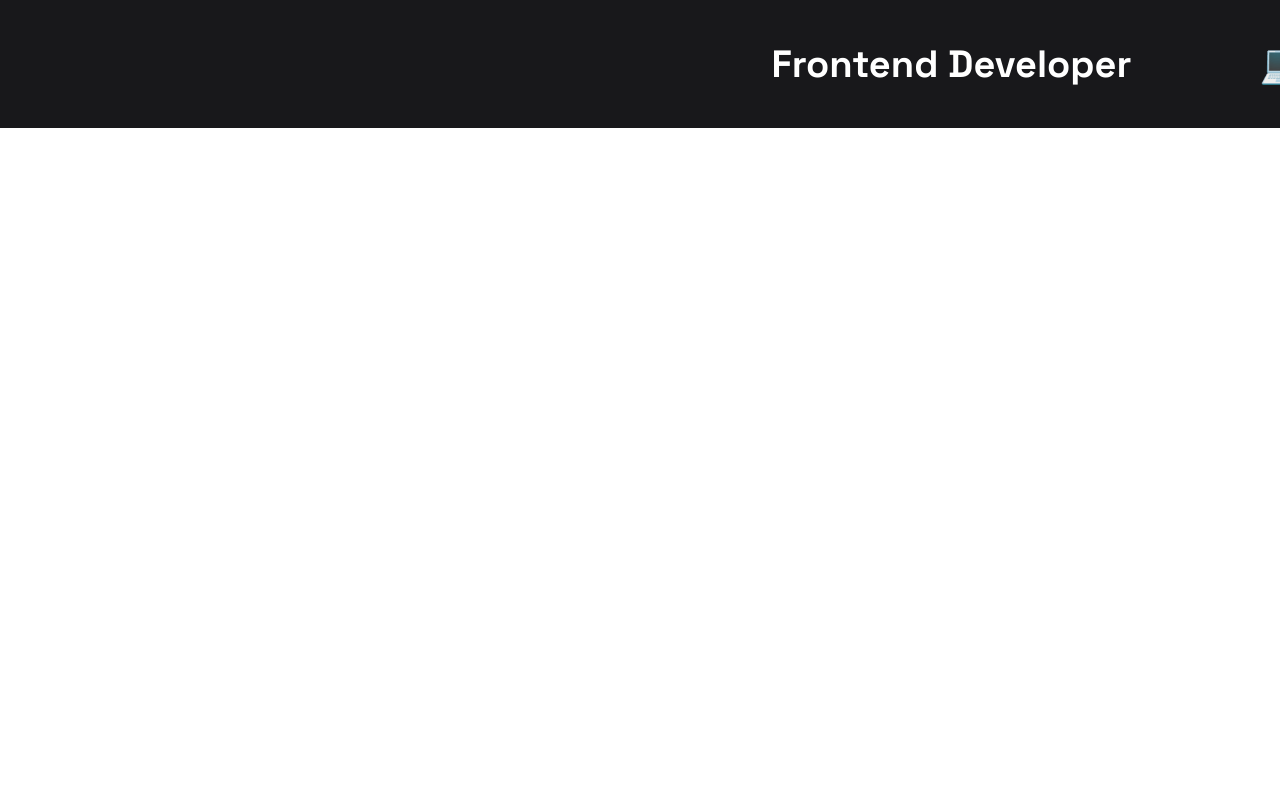
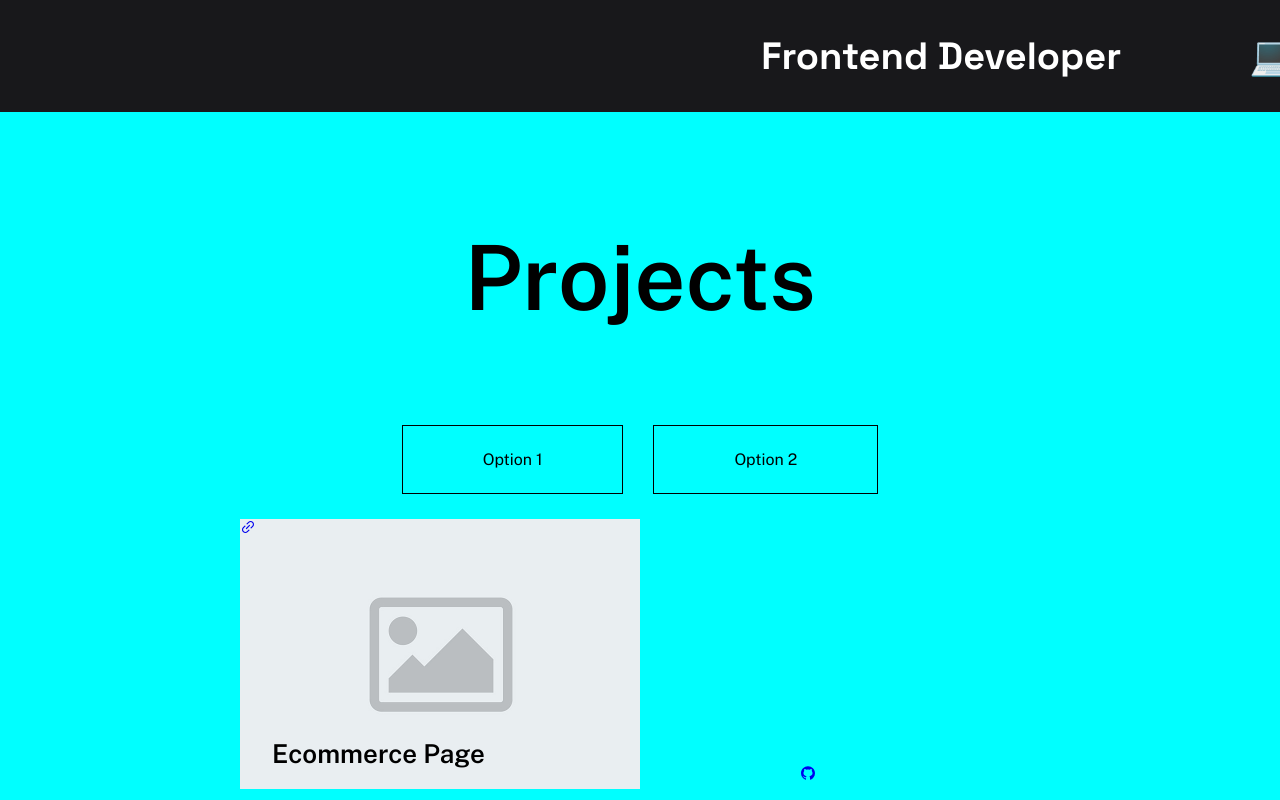
Before and after one commit to igor570/personal-website, a React (Vite) app: page / in a window 1280 px wide. Shown: the part 880-1680 px from the top of the page. Built offline with nearby package versions, Linux system fonts and the light colour scheme.

Commit message:
ui update 2

```diff
--- a/package.json
+++ b/package.json
@@ -14,6 +14,7 @@
   "dependencies": {
     "react": "^18.2.0",
     "react-dom": "^18.2.0",
+    "react-icons": "^4.10.1",
     "sass": "^1.65.1"
   },
   "devDependencies": {
--- a/src/App.jsx
+++ b/src/App.jsx
@@ -1,5 +1,6 @@
 import './App.scss'
 import NavBar from './components/NavBar'
+import ProjectSwitcher from './components/ProjectsSection/ProjectSwitcher'
 import ScrollBar from './components/ScrollBar'
 
 function App() {
@@ -10,7 +11,7 @@ function App() {
         <section className='heroSection'>
           <div className='heroWrapper'>
             <div className='textWrapper'>
-              <div className='headerText'>Header</div>
+              <h1 className='headerText'>Header</h1>
               <div className='bodyText'>
                 Lorem ipsum dolor sit amet consectetur adipisicing elit. Harum
                 fugit suscipit veritatis exercitationem totam tempore labore ab
@@ -22,7 +23,9 @@ function App() {
         </section>
         <ScrollBar />
 
-        <section id='projects' className='projectsSection'></section>
+        <section id='projects' className='projectsSection'>
+          <ProjectSwitcher />
+        </section>
 
         <section id='contact' className='contactSection'></section>
       </div>
--- a/src/App.scss
+++ b/src/App.scss
@@ -56,7 +56,7 @@
 }
 
 .projectsSection {
-  min-height: 100dvh;
+  min-height: 150dvh;
   background-color: blue;
 }
 
@@ -67,5 +67,5 @@
 
 //Projects Styling
 .projectsSection {
-  background-color: $main_color;
+  background-color: cyan;
 }
--- a/src/components/ProjectsSection/ProjectCard.jsx
+++ b/src/components/ProjectsSection/ProjectCard.jsx
@@ -0,0 +1,25 @@
+import React from 'react'
+import './ProjectCard.scss'
+import { AiFillGithub, AiOutlineLink } from 'react-icons/ai'
+
+const ProjectCard = ({ cardName, cardImg, gitURL, vercelURL }) => {
+  // Cards must be 400x270
+  return (
+    <div className='projectWrapper'>
+      <div className='cardWrap'>
+        <img src={cardImg} className='cardImg'></img>
+        <div className='cardText'>{cardName}</div>
+        <div className='cardLinks'>
+          <a href={gitURL} className='gitLogo'>
+            <AiFillGithub />
+          </a>
+          <a href={vercelURL} className='linkLogo'>
+            <AiOutlineLink />
+          </a>
+        </div>
+      </div>
+    </div>
+  )
+}
+
+export default ProjectCard
--- /dev/null
+++ b/src/components/ProjectsSection/ProjectCard.scss
@@ -0,0 +1,30 @@
+.cardImg {
+  width: 50%;
+}
+
+.projectWrapper {
+  position: relative;
+}
+.cardWrap {
+  display: inline-block;
+}
+.cardText {
+  font-size: 26px;
+  font-weight: 600;
+  position: absolute;
+  left: 2rem;
+  top: 0;
+  top: 80%;
+}
+
+.gitLogo {
+  position: absolute;
+  left: 35rem;
+  top: 90%;
+}
+
+.linkLogo {
+  position: absolute;
+  left: rem;
+  top: 0;
+}
--- a/src/components/ProjectsSection/ProjectSwitcher.jsx
+++ b/src/components/ProjectsSection/ProjectSwitcher.jsx
@@ -1,5 +1,36 @@
-import React from 'react'
+import React, { useState } from 'react'
+import './ProjectSwitcher.scss'
+import ProjectCard from './ProjectCard'
 
-export const ProjectSwitcher = () => {
-  return <div>ProjectSwitcher</div>
+const ProjectSwitcher = () => {
+  const [cards, setCards] = useState()
+
+  const projDetails = {
+    cardName: 'Ecommerce Page',
+    cardImg: '../src/assets/placeholder.jpg',
+    gitURL: 'test',
+    vercelURL: 'test',
+  }
+
+  return (
+    <>
+      <div className='subheaderWrapper'>
+        <h2 className='subheaderText'>Projects</h2>
+      </div>
+      <div className='switcherContainer'>
+        <div className='switch'>Option 1</div>
+        <div className='switch'>Option 2</div>
+      </div>
+      <div className='cardWrapper'>
+        <ProjectCard
+          cardName={projDetails.cardName}
+          cardImg={projDetails.cardImg}
+          gitURL={projDetails.gitURL}
+          vercelURL={projDetails.vercelURL}
+        />
+      </div>
+    </>
+  )
 }
+
+export default ProjectSwitcher
--- /dev/null
+++ b/src/components/ProjectsSection/ProjectSwitcher.scss
@@ -0,0 +1,30 @@
+.subheaderWrapper {
+  display: flex;
+  justify-content: center;
+  padding-top: 7rem;
+  padding-bottom: 5rem;
+}
+
+.subheaderText {
+  font-size: 90px;
+}
+
+.switcherContainer {
+  display: flex;
+  flex-direction: row;
+  white-space: nowrap;
+  gap: 2rem;
+  justify-content: center;
+  padding-top: 1rem;
+}
+
+.switch {
+  padding: 1.5rem 5rem;
+  outline: 1px solid black;
+}
+
+.cardWrapper {
+  margin-top: 2%;
+  display: flex;
+  justify-content: center;
+}
--- a/src/components/ScrollBar.scss
+++ b/src/components/ScrollBar.scss
@@ -1,7 +1,7 @@
 @import '../variables.scss';
 
 .scrollWrapper {
-  height: 8rem;
+  height: 7rem;
   display: flex;
   align-items: center;
   background-color: $background_grey;
```
Also changed, not shown: 1 other file (tests, documents, lock files or other folders).
